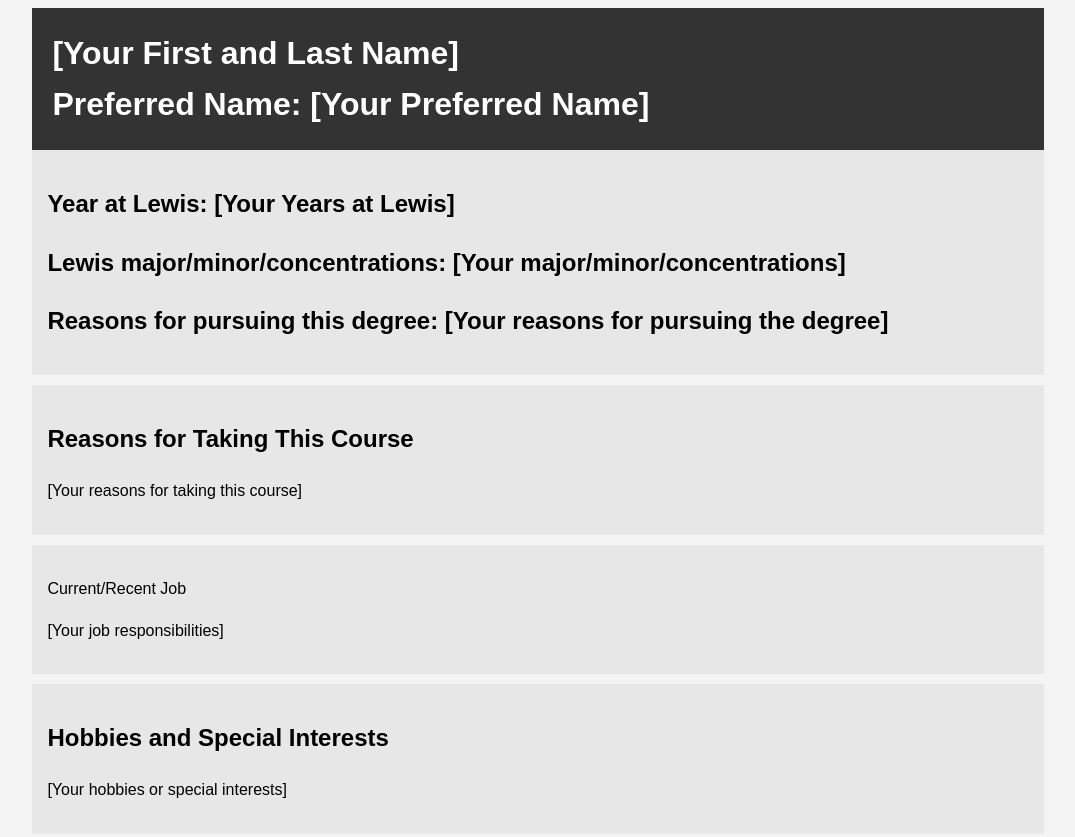
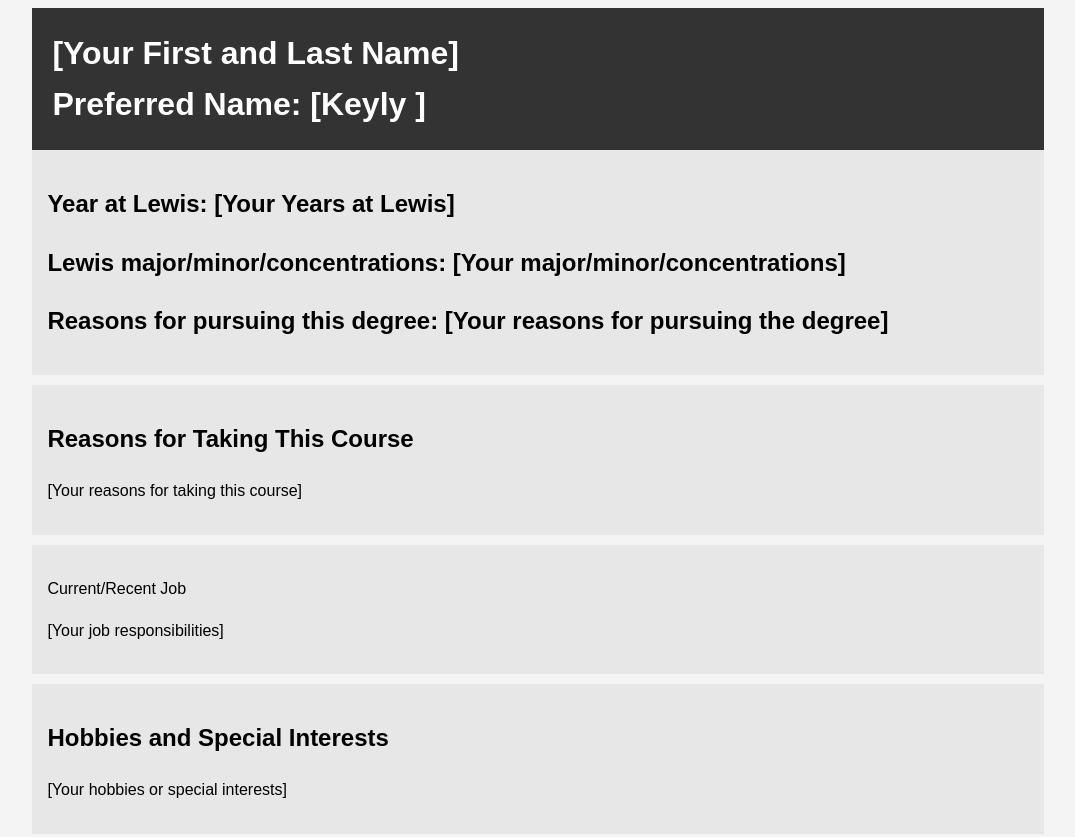
Before and after one commit to KeyyGonza/getting-to-know-each-other, a plain HTML site: page index.html in a window 1280 px wide. Shown: the top 837 px of the page, without its empty margins (102-1177 px from the left). Drawn offline with Linux system fonts and the light colour scheme.

Commit message:
Update name.

```diff
--- a/index.html
+++ b/index.html
@@ -32,7 +32,7 @@
     <div class="container">
         <header class="main-info">
             <h1>[Your First and Last Name]</h1>
-            <h1>Preferred Name: [Your Preferred Name]</h1>
+            <h1>Preferred Name: [Keyly ]</h1>
         </header>
 
         <section class="lewis">
```
